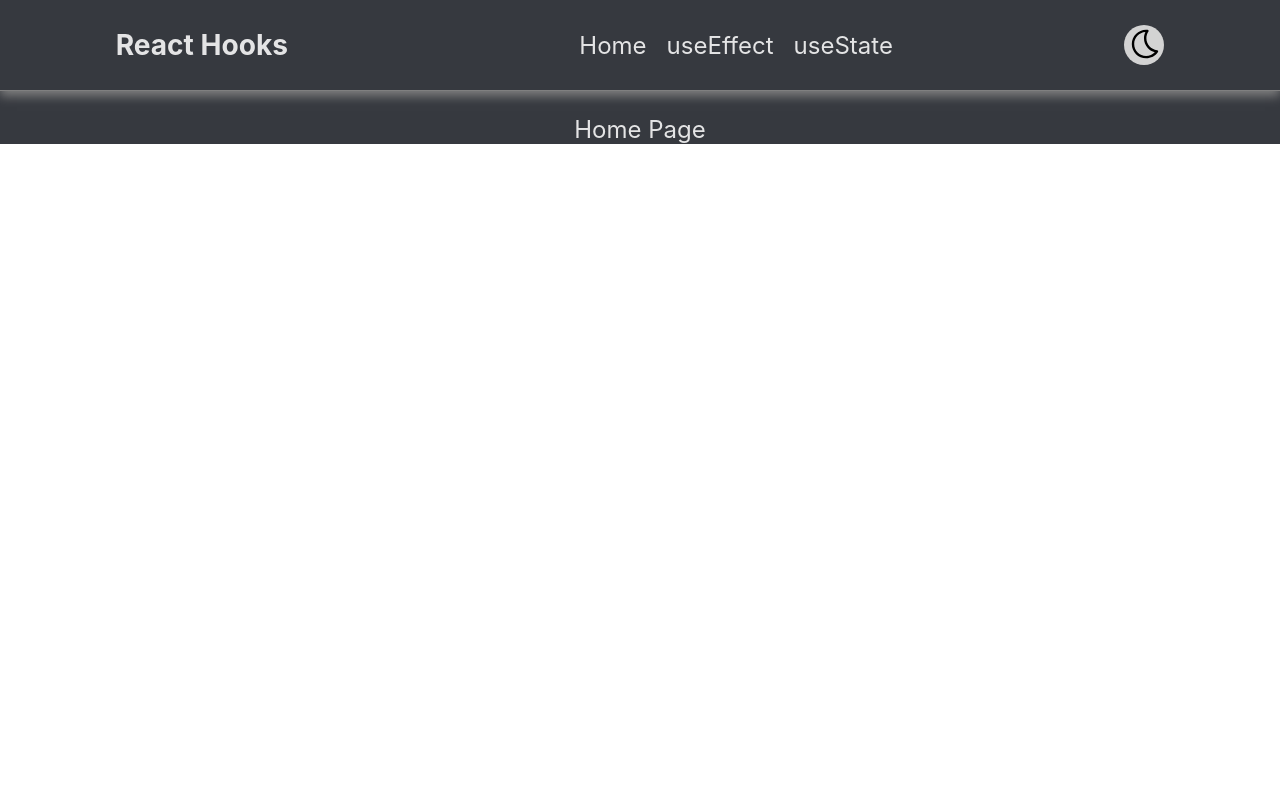
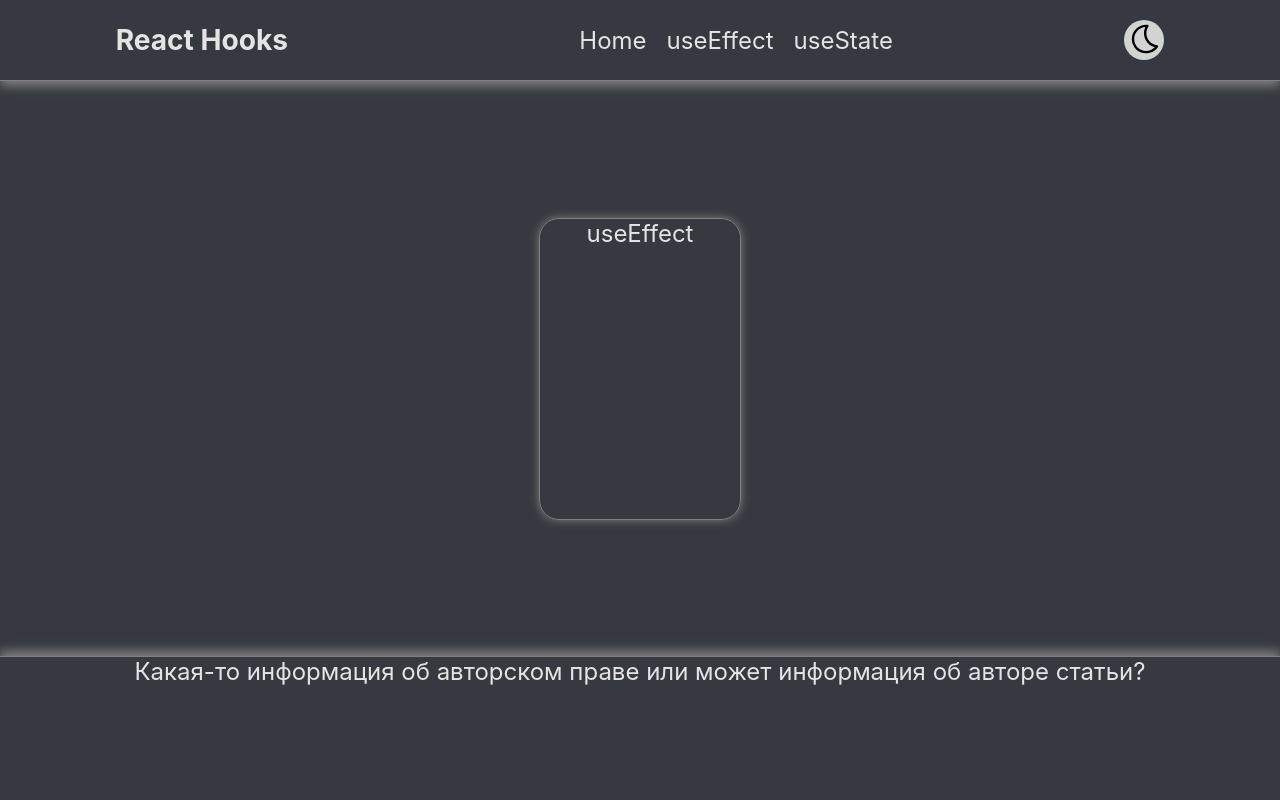
Before and after one commit to leshden/react-hooks, a React (Create React App) app: page / in a window 1280 px wide. Built offline with nearby package versions, Linux system fonts and the light colour scheme.

Commit message:
add card

```diff
--- a/src/App.css
+++ b/src/App.css
@@ -1,6 +1,9 @@
 .App {
   text-align: center;
   font-size: 24px;
+  margin: 0;
+  padding: 0;
+  box-sizing:border-box;
 }
 
 .light-theme {
--- a/src/components/effect/effect.tsx
+++ b/src/components/effect/effect.tsx
@@ -11,7 +11,8 @@ import './Effect.css'
 
 const Effect = () => {
 
-  const [counter, setCounter] = useState(0);
+  const f = (): number => 10
+  const [counter, setCounter] = useState(f);
   const fixValue = {};
 
   const arrowFunc = () => {
@@ -22,6 +23,7 @@ const Effect = () => {
   useEffect(arrowFunc, [fixValue]);
 
   const onClickBtn = () => {
+    console.log(`counter = ${counter}`);
     setCounter(counter + 1);
     console.log('Click Btn! UpdateState');
   }
--- a/src/components/header/Header.css
+++ b/src/components/header/Header.css
@@ -1,6 +1,7 @@
 .header-container {
   display: flex;
   justify-content: space-around;
+  height: 10vh;
   align-items: center;
   border-bottom: 1px solid gray;
   box-shadow: 0px 5px 10px gray;
--- /dev/null
+++ b/src/components/home/Home.css
@@ -0,0 +1,24 @@
+.home-container {
+  height: calc(90vh - 1px);
+}
+
+.card-hook-container {
+  display: flex;
+  justify-content: center;
+  height: 80%;
+  align-items: center;
+}
+
+.card-hook {
+  width: 200px;
+  height: 300px;
+  border-radius: 20px;
+  border: 1px solid gray;
+  box-shadow: 0px 0px 10px gray;
+}
+
+.home-footer {
+  height: 20%;
+  border-top: 1px solid gray;
+  box-shadow: 0px -5px 10px gray;
+}
--- a/src/components/home/Home.tsx
+++ b/src/components/home/Home.tsx
@@ -1,6 +1,18 @@
+import './Home.css';
+
 const Home = () => {
   return (
-    <p> Home Page </p>
+    <section className='home-container'>
+      <div className='card-hook-container'>
+        <div className='card-hook'>
+          useEffect
+        </div>
+      </div>
+      <footer className='home-footer'>
+        Какая-то информация об авторском праве или может
+        информация об авторе статьи?
+      </footer>
+    </section>
   )
 }
 
```
